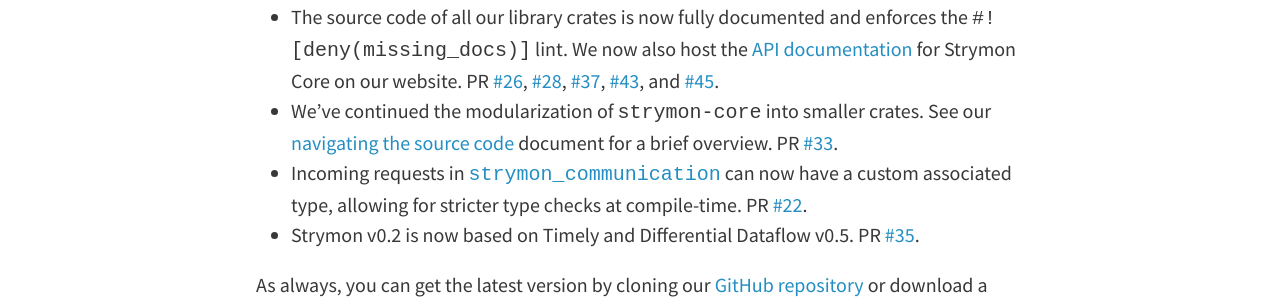
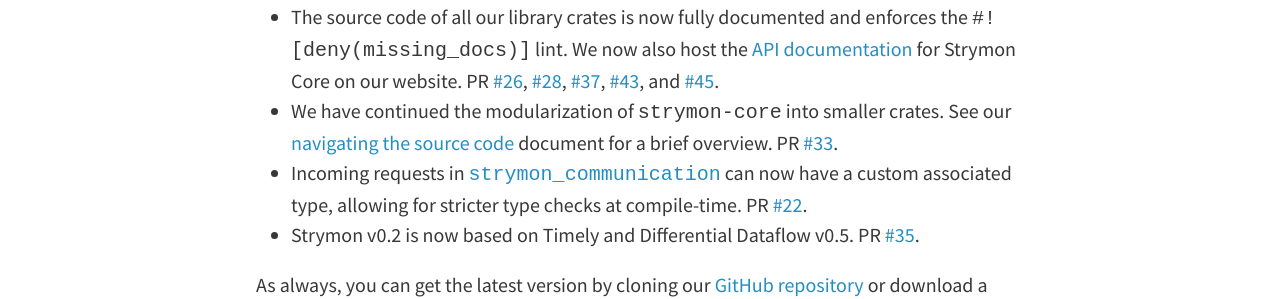
Before and after one commit to strymon-system/strymon-system.github.io, a Jekyll site: the page built from _posts/2018-03-08-strymon-0.2.md, in a window 1280 px wide. Shown: the part 677-976 px from the top of the page. Built offline with Jekyll 4.4.1, drawn with Linux system fonts in a browser that asks for light colours.

Commit message:
Update 2018-03-08-strymon-0.2.md

```diff
--- a/_posts/2018-03-08-strymon-0.2.md
+++ b/_posts/2018-03-08-strymon-0.2.md
@@ -11,7 +11,7 @@
 
   - We introduced a new, slimmer [client library][`strymon_job`] for writing Strymon jobs. The new library also implements our completely redesigned publish-subscribe protocol, which preserves epoch atomicity and supports subscribing to multiple stream partitions at once. The [design document](https://strymon-system.github.io/docs/pubsub-protocol) for the new mechanism can be found on our website. PR [#25], [#30].
   - The source code of all our library crates is now fully documented and enforces the `#![deny(missing_docs)]` lint. We now also host the [API documentation](https://strymon-system.github.io/strymon-core/) for Strymon Core on our website. PR [#26], [#28], [#37], [#43], and [#45].
-  - We've continued the modularization of `strymon-core` into smaller crates. See our [navigating the source code](https://strymon-system.github.io/docs/codebase-structure) document for a brief overview. PR [#33].
+  - We have continued the modularization of `strymon-core` into smaller crates. See our [navigating the source code](https://strymon-system.github.io/docs/codebase-structure) document for a brief overview. PR [#33].
   - Incoming requests in [`strymon_communication`] can now have a custom associated type, allowing for stricter type checks at compile-time. PR [#22].
   - Strymon v0.2 is now based on Timely and Differential Dataflow v0.5. PR [#35].
 
```
